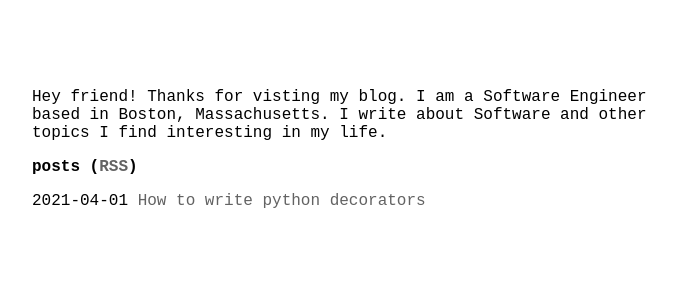
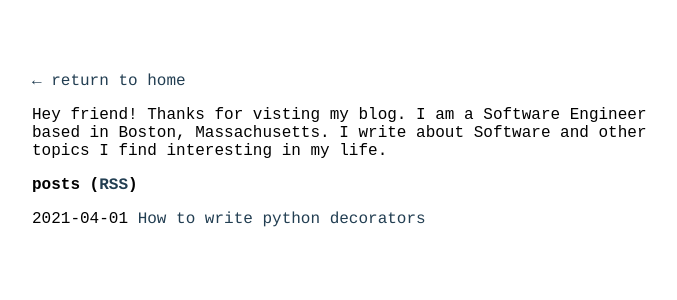
Before and after one commit to leoxlin/blog, a Jekyll site: the page built from index.markdown, in a window 1280 px wide. Shown: the top 300 px of the page, without its empty margins (288-965 px from the left). Built offline with Jekyll 4.4.1, drawn with Linux system fonts in a browser that asks for light colours.

Commit message:
Add return to home as well

```diff
--- a/_config.yml
+++ b/_config.yml
@@ -11,6 +11,8 @@ baseurl: ""
 
 url: "https://blog.leoxlin.com"
 
+homeUrl: "https://www.leoxlin.com"
+
 twitter_username: leoxlin
 github_username:  leoxlin
 
--- a/_layouts/home.html
+++ b/_layouts/home.html
@@ -1,6 +1,7 @@
 ---
 layout: default
 ---
+<a href='{{site.homeUrl}}/'>← return to home</a>
 <header>
   <p>{{ site.description }}</p>
 </header>
--- a/_layouts/post.html
+++ b/_layouts/post.html
@@ -2,10 +2,8 @@
 layout: default
 ---
 
-<div class='title'>
-  <a href='{{site.url}}/'>← return to posts</a>
-  <h1>{{ page.title }}</h1>
-</div>
+<a href='{{site.url}}/'>← return to posts</a>
+<h1>{{ page.title }}</h1>
 
 <ul>
   <li>Subject: {{ page.subject }}</li>
--- a/assets/css/main.css
+++ b/assets/css/main.css
@@ -10,6 +10,11 @@ div.content {
   font-family: "Courier New", Courier, monospace;
 }
 
+div.title {
+  margin: 0 auto;
+  line-height: 60%;
+}
+
 ul {
   list-style-type: none;
   list-style-position: inside;
@@ -17,21 +22,18 @@ ul {
 }
 
 a {
-  color: #636363;
+  font-family: Courier, monospace;
+  color: #223e52;
 }
 
 a:hover {
-  color: #525252;
+  color: #2f5978;
 }
 
 
 hr {
   text-align: center;
   border: 0;
-}
-
-.title {
-  line-height: 60%;
 }
 
 .highlight {
```
